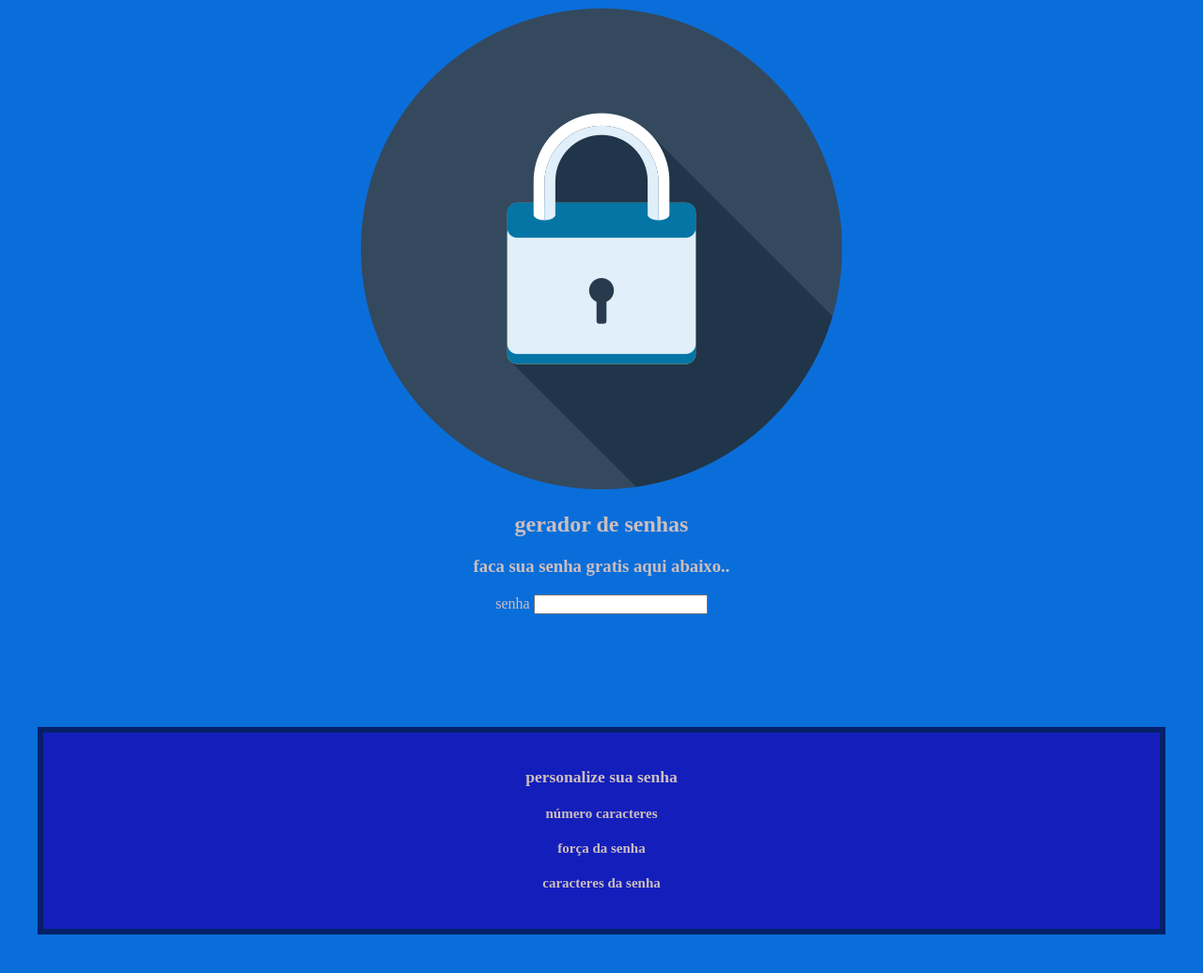
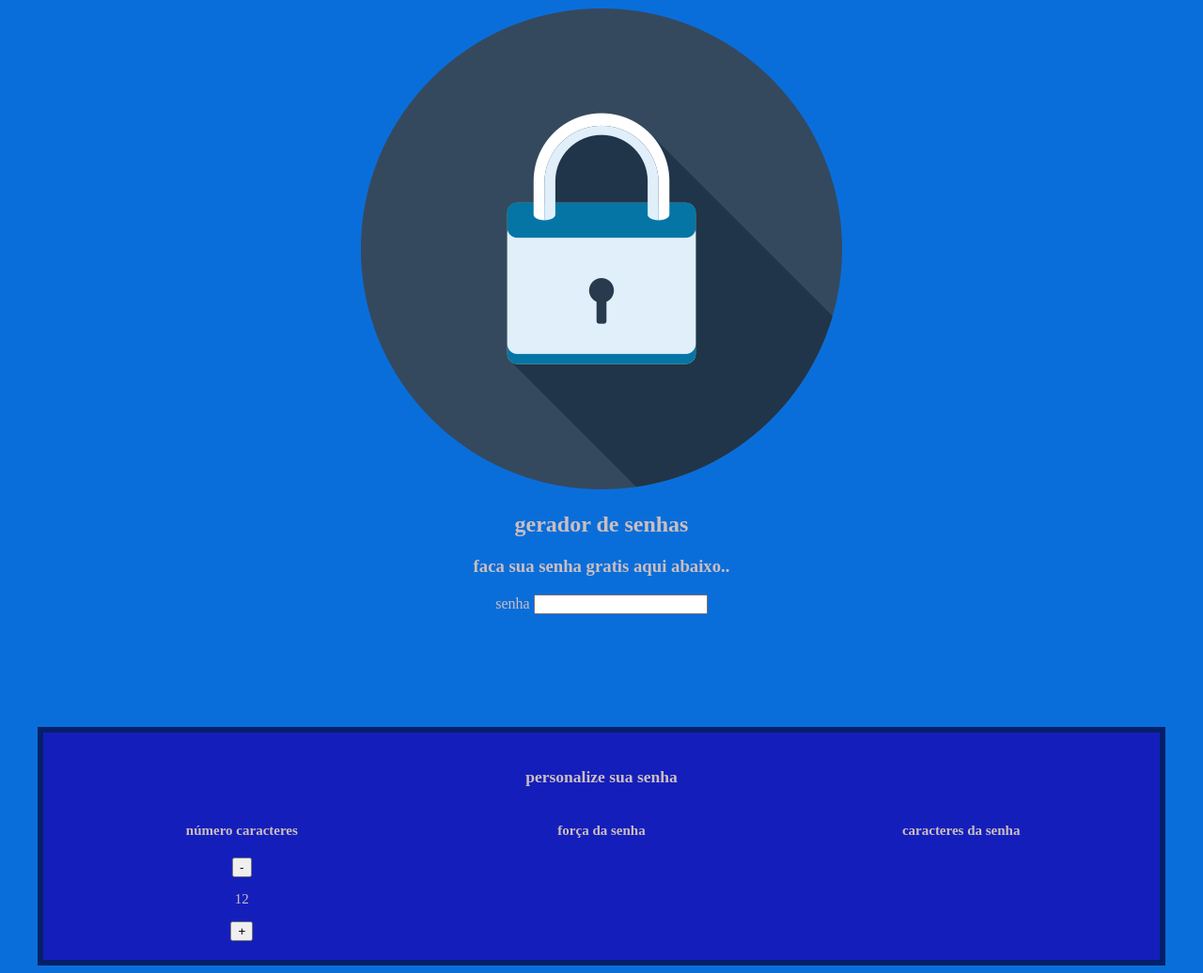
Before and after one commit to whiteplayboy/seha-nova, a plain HTML site: page seha protegida/index.html in a window 1280 px wide. Shown: the whole page at 94% size. Before the commit the page ends 1003 px from the top, so only its background shows below. Drawn offline with Linux system fonts and the light colour scheme.

Commit message:
Add files via upload

```diff
--- a/seha protegida/index.html
+++ b/seha protegida/index.html
@@ -24,13 +24,19 @@
         <div class="parametro-coluna-senha">
             <div class="parametro-senha">
                 <h4 class="parametro-senha-titulo"> número caracteres</h4>
-          </div>
+                <div class="parametro-senha-botoes">
+                    <button class="parametro-senha-botao">-</button>
+                    <p class="parametro-senha-texto">12</p>
+                    <button class="parametro-senha-botao">+</button>
+                </div>
+             </div>
           <div class="parametro-senha">
               <h4 class="parametro-senha-titulo">força da senha</h4>
         </div>
         <div class="parametro-senha">
             <h4 class="parametro-senha-titulo">caracteres da senha</h4>
-            </section>
+        </div>
+    </section>
 
-        </body>
-        </html>
+</body>
+</html>
--- a/seha protegida/style.css
+++ b/seha protegida/style.css
@@ -72,3 +72,12 @@ body{
     font-family: var(--font2);
     font-size: 28px;
 }
+.parametro-senha{
+  width: 40%;
+margin: 0% auto;
+}
+.parametro-coluna-senha{
+  display: flex;
+  flex-direction: row;
+  justify-content: center;
+}
```
